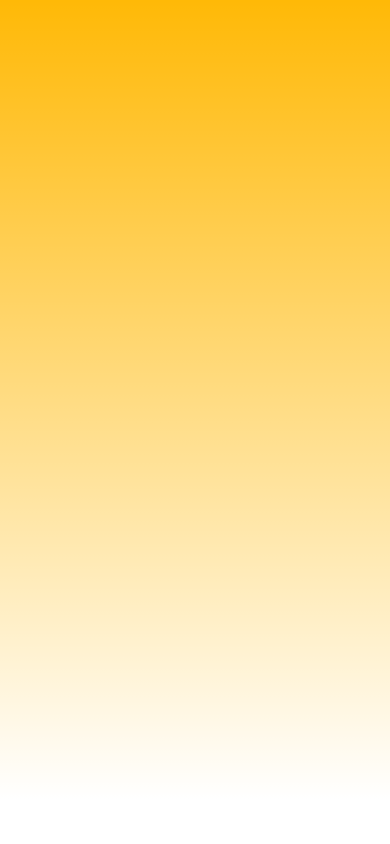
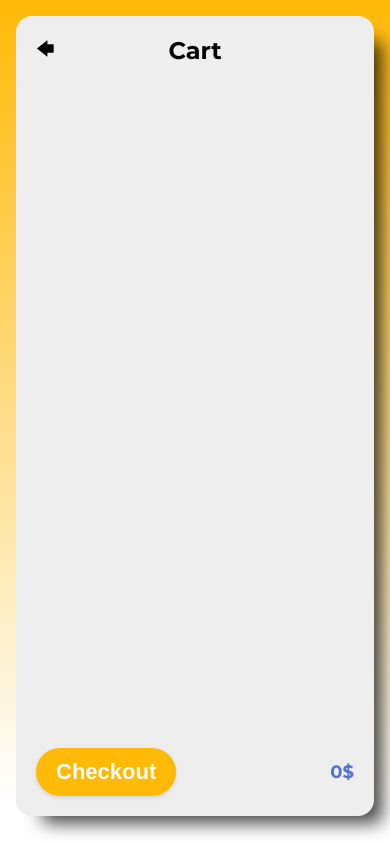
Before and after one commit to vfportero/grocery-kata, a React (Create React App) app: page /cart in a window 390 px wide. Built offline with nearby package versions, Linux system fonts and the light colour scheme.

Commit message:
Mobile navigation between list and cart

```diff
--- a/package.json
+++ b/package.json
@@ -16,6 +16,7 @@
     "react": "^16.12.0",
     "react-dom": "^16.12.0",
     "react-infinite-scroll-component": "^5.0.4",
+    "react-responsive": "^8.0.3",
     "react-router-dom": "^5.1.2",
     "react-scripts": "3.3.0",
     "typescript": "^3.7.5"
@@ -42,6 +43,7 @@
     ]
   },
   "devDependencies": {
+    "@types/react-responsive": "^8.0.2",
     "@types/react-router-dom": "^5.1.3"
   }
 }
--- a/src/App.tsx
+++ b/src/App.tsx
@@ -5,6 +5,7 @@ import Home from './components/Home/Home';
 
 import { GroceryProvider } from './core/context/GroceryContext';
 import { groceryReducer, initialState } from './core/context/groceryReducer';
+import Cart from './components/Cart/Cart';
 
 const App: React.FC = () => {
   const [state, dispatch] = useReducer(groceryReducer, initialState);
@@ -15,6 +16,7 @@ const App: React.FC = () => {
         <BrowserRouter>
           <Switch>
             <Route path='/' exact component={Home}/>
+            <Route path='/cart' exact component={Cart}/>
           </Switch>
         </BrowserRouter>
       </Layout>
--- a/src/components/Cart/Cart.scss
+++ b/src/components/Cart/Cart.scss
@@ -6,13 +6,40 @@
     flex-direction: column;
     padding: 0 20px;
 
-    h2 {
-        text-align: center;
+    @media (max-width: $desktop) {
+        z-index: 1;
+        padding: 20px;
+        background-color: #eee;
+        margin-top: 40px;
+        position: relative;
+        border-radius: 16px;
+        box-shadow: 17px 16px 18px -9px rgba(0, 0, 0, 0.75);
+        margin: 16px;
+        min-height: 90vh;
+    }
+
+
+    .title {
+        display: grid;
+        grid-template-columns: repeat(3, 1fr);
+        margin: 0 auto;
+        width: 100%;
+
+        .back {
+            display: flex;
+            align-items: center;
+            cursor: pointer;
+            font-size: 18px;
+        }
+        h2 {
+            text-align: center;
+            margin: 0 auto;
+        }
     }
 
 
     .cart-items {
-
+        padding-top: 20px;
     }
 
     .checkout {
--- a/src/components/Cart/Cart.tsx
+++ b/src/components/Cart/Cart.tsx
@@ -3,11 +3,14 @@ import './Cart.scss';
 import GroceryContext from '../../core/context/GroceryContext';
 import CartItem from '../CartItem/CartItem';
 import { GroceryState } from '../../core/models/StateModel';
+import MediaQuery from 'react-responsive';
+import { useHistory } from 'react-router-dom';
 
 const Cart: React.FC = () => {
 
   const {state, dispatch} = React.useContext<any>(GroceryContext);
   const groceryState = state as GroceryState;
+  const history = useHistory();
 
   const renderCartProducts = () => {
     return groceryState.cart.items.allIds.map((productId: string) => {
@@ -15,10 +18,21 @@ const Cart: React.FC = () => {
     })
   }
 
+  const backToProductList = () => {
+    history.push("/");
+  }
+
 
   return (
     <div className="cart">
-      <h2>Cart</h2>
+      <div className="title">
+        <MediaQuery maxDeviceWidth={1024}>
+          <div className="back" onClick={backToProductList}>
+            <span>🡄</span>
+          </div>
+        </MediaQuery>
+        <h2>Cart</h2>
+      </div>
       <div className="cart-items">
         {renderCartProducts()}
       </div>
--- a/src/components/Home/Home.scss
+++ b/src/components/Home/Home.scss
@@ -13,10 +13,6 @@
     margin: 16px;
     min-height: 90vh;
 
-    .aside-col {
-        display: none;
-    }
-
     @media (min-width: $desktop) {
         padding: 20px 50px;
         grid-template-columns: 0.75fr 0.25fr;
@@ -28,9 +24,7 @@
         .main-col {
             overflow: hidden;
         }
-
         .aside-col {
-            display: block;
             border-left: solid 2px $color-primary;
             max-height: calc(100vh - 120px);
         }
--- a/src/components/Home/Home.tsx
+++ b/src/components/Home/Home.tsx
@@ -2,11 +2,14 @@ import * as React from 'react';
 import './Home.scss';
 import ProductList from '../ProductList/ProductList';
 import Cart from '../Cart/Cart';
+import MediaQuery from 'react-responsive'
+
 
 interface Props {}
 
 interface State {
 };
+
 
 export default class Home extends React.Component<Props, State> {
   state: State = {  };
@@ -17,9 +20,11 @@ export default class Home extends React.Component<Props, State> {
             <div className="main-col">
                 <ProductList />
             </div>
-            <div className="aside-col">
+            <MediaQuery minDeviceWidth={1024}>
+              <div className="aside-col">
                 <Cart />
-            </div>
+              </div>
+            </MediaQuery>
         </div>
     );
   }
--- a/src/components/Product/Product.tsx
+++ b/src/components/Product/Product.tsx
@@ -3,11 +3,17 @@ import { ProductModel } from '../../core/models/ProductModel';
 import './Product.scss';
 import GroceryContext from '../../core/context/GroceryContext';
 import createActions from '../../core/context/groceryActions';
+import { useMediaQuery } from 'react-responsive';
+import { useHistory } from 'react-router-dom'
 
 const Product: React.FC<ProductModel> = (product) => {
 
     const {state, dispatch} = React.useContext<any>(GroceryContext);
     const dispatcher = createActions(dispatch)
+    const isMobileResolution = useMediaQuery({
+        query: '(max-device-width: 1024px)'
+    })
+    const history = useHistory();
 
     let productAvailable = () => {
         return product.stock > 0;
@@ -19,9 +25,16 @@ const Product: React.FC<ProductModel> = (product) => {
         }
     }
 
+    let mobileAddToCart = () => {
+        if (isMobileResolution) {
+            addToCart();
+            history.push('/cart')
+        }
+    }
+
 
     return (
-        <div className="product">
+        <div className="product" onClick={mobileAddToCart}>
             <img className="image" src={product.image_url} alt={product.productName} />
             <div className={product.favorite ? "favorite-icon favorite" : "favorite-icon"}></div>
             <div className="content">
--- a/src/components/Spinner/Spinner.scss
+++ b/src/components/Spinner/Spinner.scss
@@ -8,8 +8,8 @@
     margin: 25vh auto;
     -webkit-animation: sk-rotateplane 1.2s infinite ease-in-out;
     animation: sk-rotateplane 1.2s infinite ease-in-out;
-    left: calc(50% - 30px);
-    position: absolute;
+    left: 40%;
+    position: fixed;
   }
 
   @-webkit-keyframes sk-rotateplane {
--- a/src/core/context/groceryActions.ts
+++ b/src/core/context/groceryActions.ts
@@ -38,7 +38,8 @@ export const createActions = (dispatch: React.Dispatch<any>) : GroceryActionsDis
             dispatch({ type: ActionType.AddOneUnitFromCart, payload: productId })
         },
         fetchProducts: (page: number) => {
-            ApiService.getProductsPage(page).then(
+            dispatch({ type: ActionType.FetchProducts })
+            ApiService.getProductsPage(page + 1).then(
                 (apiResponse) => {
                     if (apiResponse.status === 200) {
                         dispatch({ type: ActionType.FetchProductsSuccess, payload: apiResponse.data })
@@ -48,7 +49,8 @@ export const createActions = (dispatch: React.Dispatch<any>) : GroceryActionsDis
 
                 }
             );
-            dispatch({ type: ActionType.FetchProducts })
+
+
         },
     };
   }
--- a/src/core/context/groceryReducer.ts
+++ b/src/core/context/groceryReducer.ts
@@ -12,7 +12,7 @@ export const initialState: GroceryState = {
         allIds: [],
         byId: {},
       },
-      page: 1
+      page: 0
     },
     cart: {
       items: {
@@ -44,7 +44,6 @@ export const groceryReducer = (state: GroceryState = initialState, action: Dispa
         case ActionType.FetchProductsSuccess: {
             const products = action.payload as ProductModel[];
 
-            state.products.page++;
             for (const product of products) {
               state.products.items.allIds.push(product.id);
               state.products.items.byId[product.id] = product;
```
Also changed, not shown: 1 other file (tests, documents, lock files or other folders).
